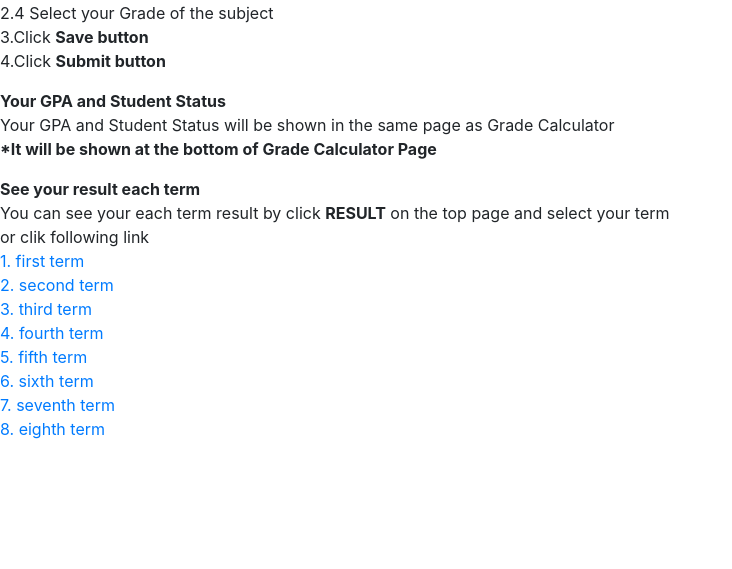
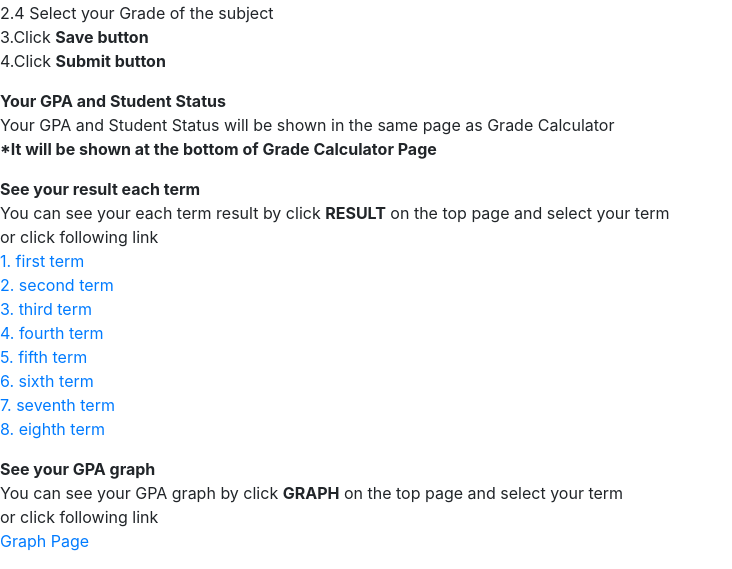
Before and after one commit to tamkmutnb/Gradeguide-Incomplete, a Django app: page /help in a window 1280 px wide. Shown: the part 543-1112 px from the top of the page, without its empty margins (0-732 px from the left). Before the commit the page ends 982 px from the top, so only its background shows below. Run offline with Django 3.2, Linux system fonts and the light colour scheme; some libraries are stand-ins or nearby versions.

Commit message:
see graph guide

```diff
--- a/lists/templates/help.html
+++ b/lists/templates/help.html
@@ -52,7 +52,7 @@
 
 <b> See your result each term</b>
 <p> You can see your each term result by click <b>RESULT</b> on the top page and select your term<br>
-    or clik following link <br>
+    or click following link <br>
     <a href="http://127.0.0.1:8000/r'firstTerm'">1. first term</a><br>
     <a href="http://127.0.0.1:8000/r'secondTerm'">2. second term</a><br>
     <a href="http://127.0.0.1:8000/r'thirdTerm'">3. third term</a><br>
@@ -63,6 +63,13 @@
     <a href="http://127.0.0.1:8000/r'eightTerm'">8. eighth term</a><br>
 </p>
 
+<b> See your GPA graph</b>
+<p>
+    You can see your GPA graph by click <b>GRAPH</b> on the top page and select your term<br>
+    or click following link <br>
+    <a href="http://127.0.0.1:8000/r'graph'">Graph Page</a>
+</p>
+
 
 
 
```
